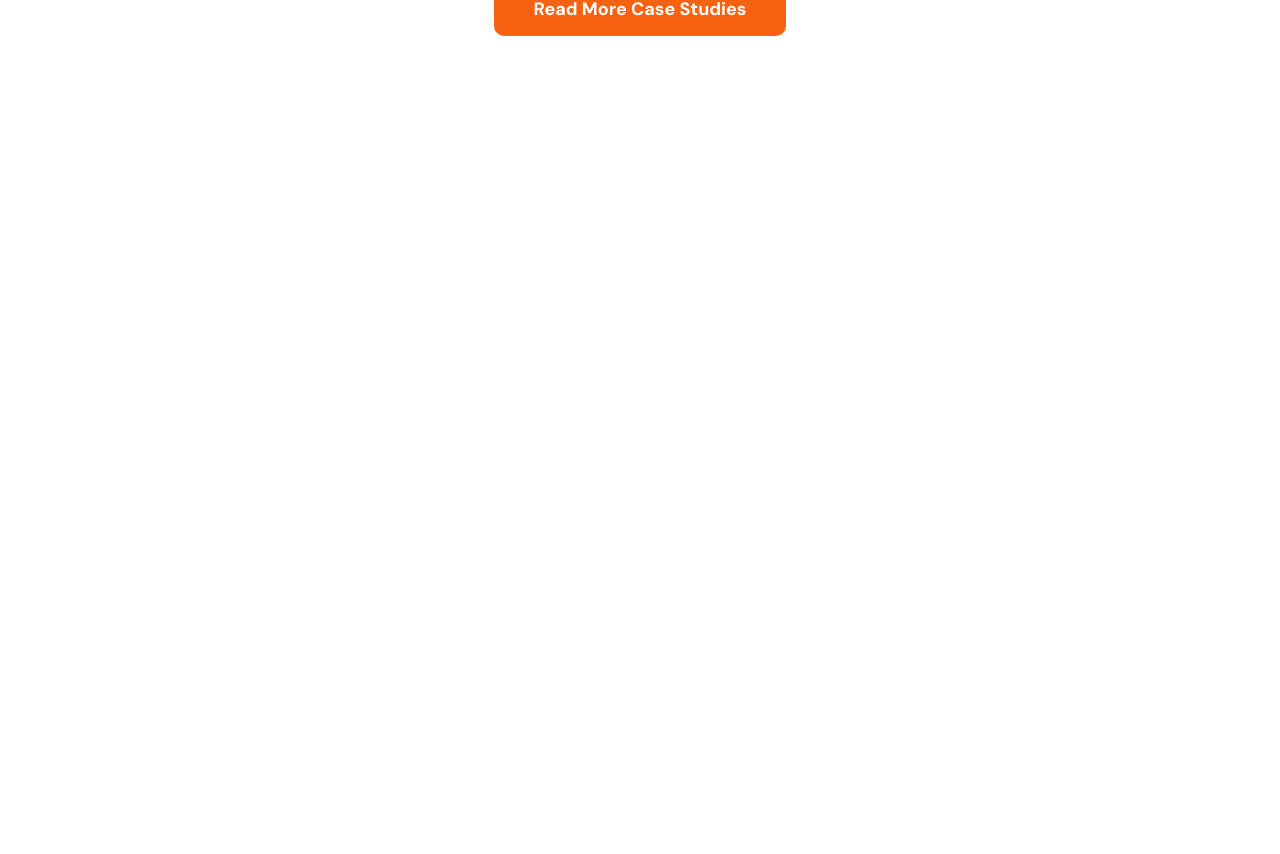
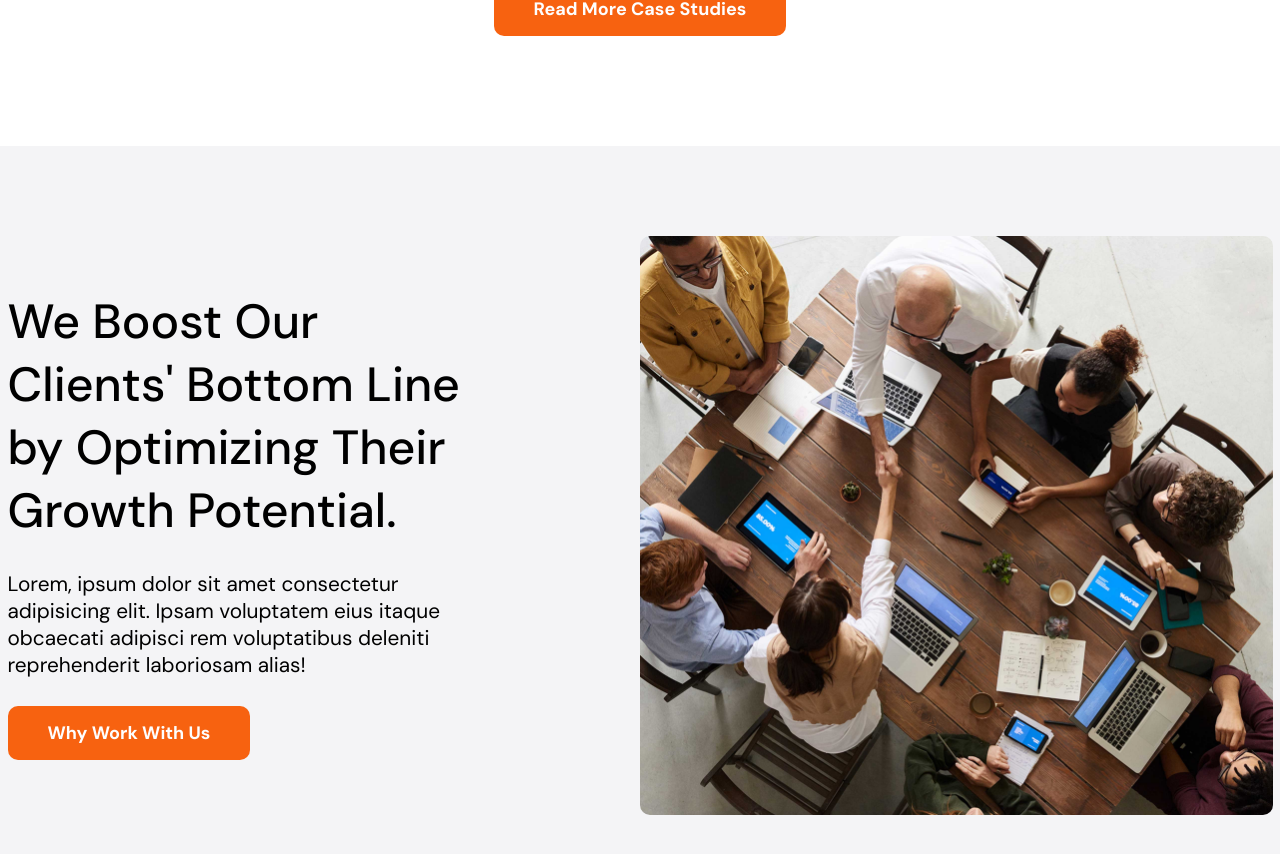
Before and after one commit to Alessandro-Sebastiano/proj-html-vuejs, a Vue app: page / in a window 1280 px wide. Shown: the part 4612-5466 px from the top of the page. Before the commit the page ends 4758 px from the top, so only its background shows below. Built offline with nearby package versions, Linux system fonts and the light colour scheme.

Commit message:
presentation-component

```diff
--- a/src/components/MainComponent.vue
+++ b/src/components/MainComponent.vue
@@ -5,6 +5,7 @@
         <BrandComponent />
         <ContactComponent />
         <CaseStudies />
+        <presentationComponent />
     </div>
 </template>
 
@@ -14,7 +15,7 @@ import ConsultantComponent from './main-subComponent/ConsultantComponent.vue';
 import BrandComponent from './main-subComponent/BrandComponent.vue';
 import ContactComponent from './main-subComponent/ContactComponent.vue';
 import CaseStudies from './main-subComponent/CaseStudies.vue';
-
+import presentationComponent from './main-subComponent/presentationComponent.vue';
 
 export default {
     name: 'MainComponent',
@@ -25,6 +26,7 @@ export default {
         BrandComponent,
         ContactComponent,
         CaseStudies,
+        presentationComponent,
     },
 }
 </script>
--- /dev/null
+++ b/src/components/main-subComponent/PresentationComponent.vue
@@ -0,0 +1,76 @@
+<template>
+    <div class="presentation-box">
+        <div class="container">
+            <div class="first-section">
+                <div class="first-section-text">
+                    <h2>We Boost Our Clients' Bottom Line by Optimizing Their Growth Potential.</h2>
+                    <p>Lorem, ipsum dolor sit amet consectetur adipisicing elit. Ipsam voluptatem eius itaque obcaecati
+                        adipisci rem voluptatibus deleniti reprehenderit laboriosam alias!</p>
+                    <ButtonComponent btnText="Why Work With Us" />
+                </div>
+                <div class="first-section-image">
+                    <img src="/images/we-boost-our-clients.jpg" alt="we-boost">
+                </div>
+            </div>
+            <div class="second-section">
+                <div class="second-section-text">
+                </div>
+            </div>
+        </div>
+    </div>
+</template>
+
+<script>
+import ButtonComponent from '../ButtonComponent.vue';
+
+export default {
+    name: 'PresentationComponent',
+
+    components: {
+        ButtonComponent,
+    }
+}
+</script>
+
+<style lang="scss" scoped>
+@use '../../assets/styles/partials/variables' as *;
+
+.presentation-box {
+    width: 100%;
+    padding: 90px 0;
+    background-color: $background;
+}
+
+.first-section {
+    display: flex;
+    align-items: center;
+
+
+    .first-section-text {
+        width: 50%;
+        padding-right: 160px;
+
+        h2 {
+            font-size: 3rem;
+            font-weight: 500;
+        }
+
+        p {
+            font-size: 1.3rem;
+            margin: 28px 0;
+        }
+    }
+
+
+    .first-section-image {
+        width: 50%;
+        border-radius: 10px;
+        overflow: hidden;
+
+        img {
+            width: 100%;
+            display: block;
+        }
+    }
+}
+</style>
```
